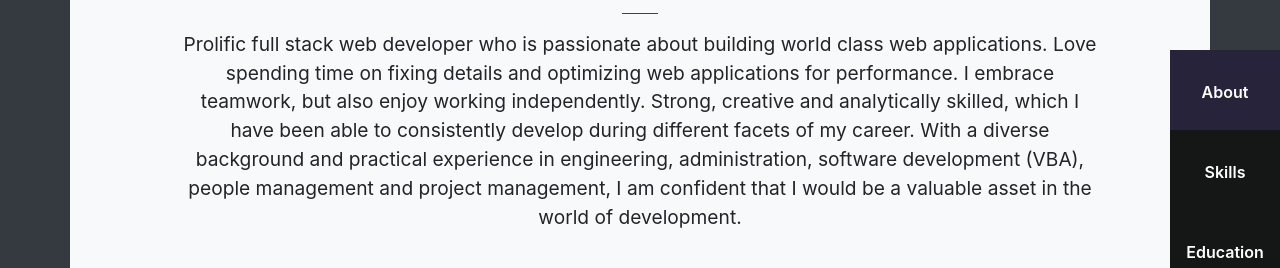
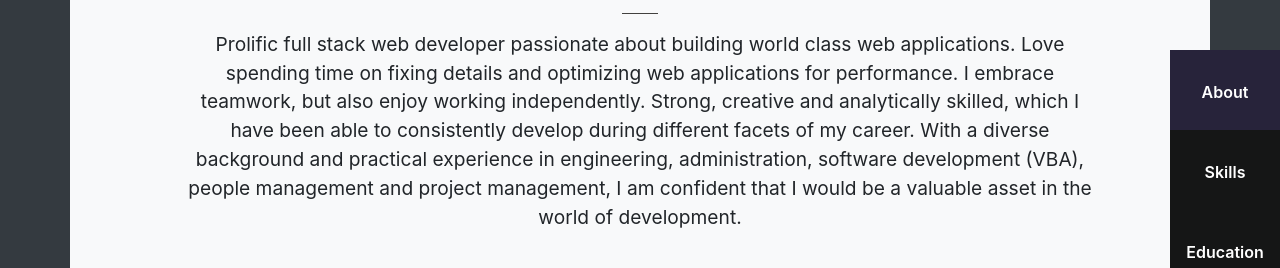
Before and after one commit to gitvijayy/gitvijayy.github.io, a plain HTML site: page index.html in a window 1280 px wide. Shown: the part 150-418 px from the top of the page. Drawn offline with nearby package versions, Linux system fonts and the light colour scheme.

Commit message:
updated linkedin

```diff
--- a/index.html
+++ b/index.html
@@ -55,7 +55,7 @@
         </article>
         <hr>
         <p>
-          Prolific full stack web developer who is passionate about building
+          Prolific full stack web developer passionate about building
           world class web applications. Love spending time on fixing details and
           optimizing web applications for performance. I embrace
           teamwork, but also enjoy working independently. Strong, creative and analytically skilled, which I
```
